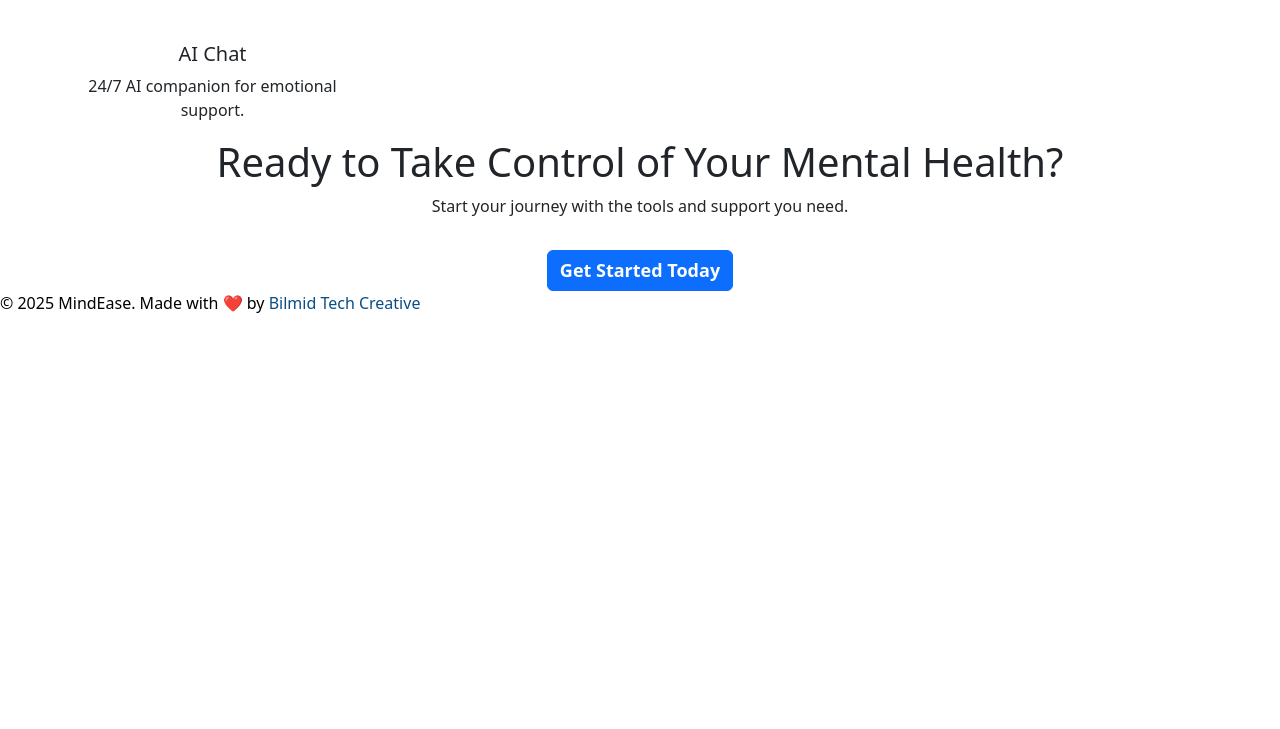
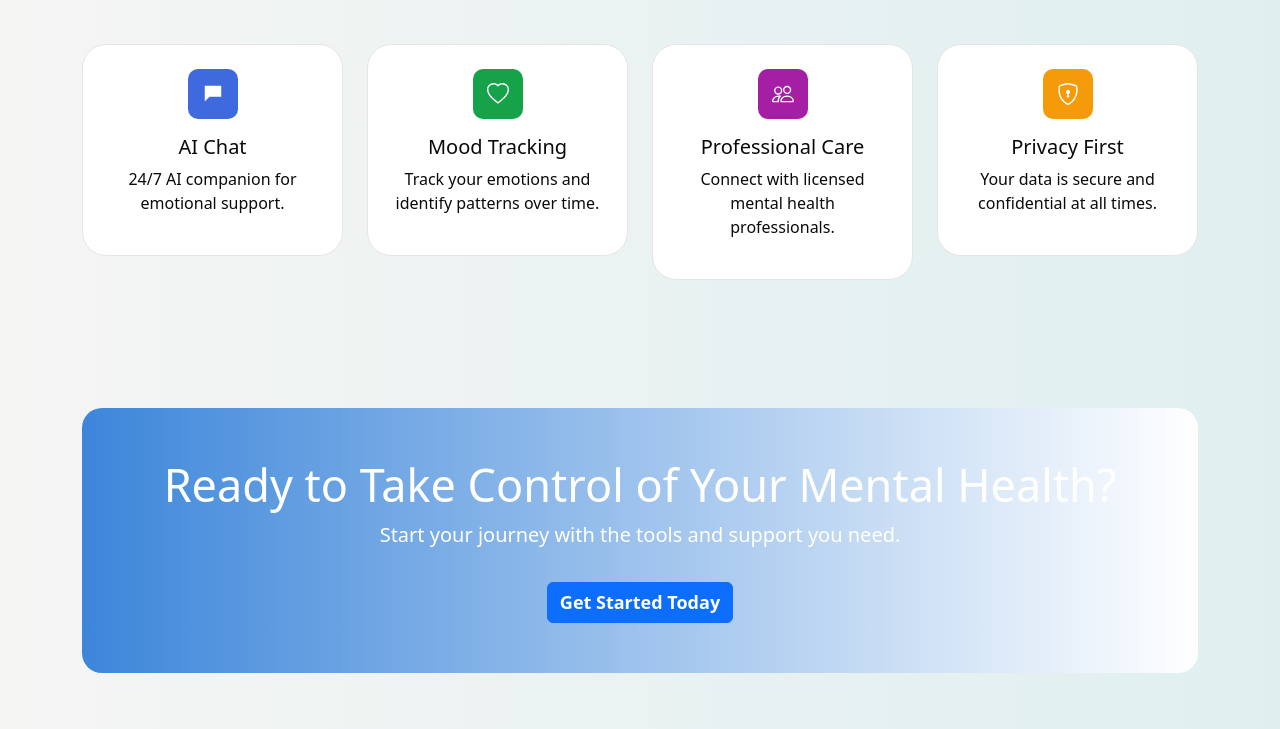
Before and after one commit to Bilmid001/MindEase-Ai-Powered, a plain HTML site: page public/index.html in a window 1280 px wide. Shown: the part 641-1370 px from the top of the page. Before the commit the page ends 956 px from the top, so only its background shows below. Drawn offline with nearby package versions, Linux system fonts and the light colour scheme; files that its build step writes are made by us from their sources; the site is published under a folder, as on GitHub Pages, so addresses that start at the root find nothing.

Commit message:
index.html

```diff
--- a/public/index.html
+++ b/public/index.html
@@ -4,8 +4,8 @@
   <meta charset="UTF-8" />
   <meta name="viewport" content="width=device-width, initial-scale=1.0" />
   <title>Mental Health Companion</title>
-  <link rel="stylesheet" href="/public/css/index.css">
-  <link rel="icon" href="/public/img/brainlogo.jpg" type="image/x-icon">
+  <link rel="stylesheet" href="./public/css/index.css">
+  <link rel="icon" href="./public/img/brainlogo.jpg" type="image/x-icon">
   <link href="https://cdn.jsdelivr.net/npm/bootstrap@5.3.3/dist/css/bootstrap.min.css" rel="stylesheet" />
 
   </head>
```
